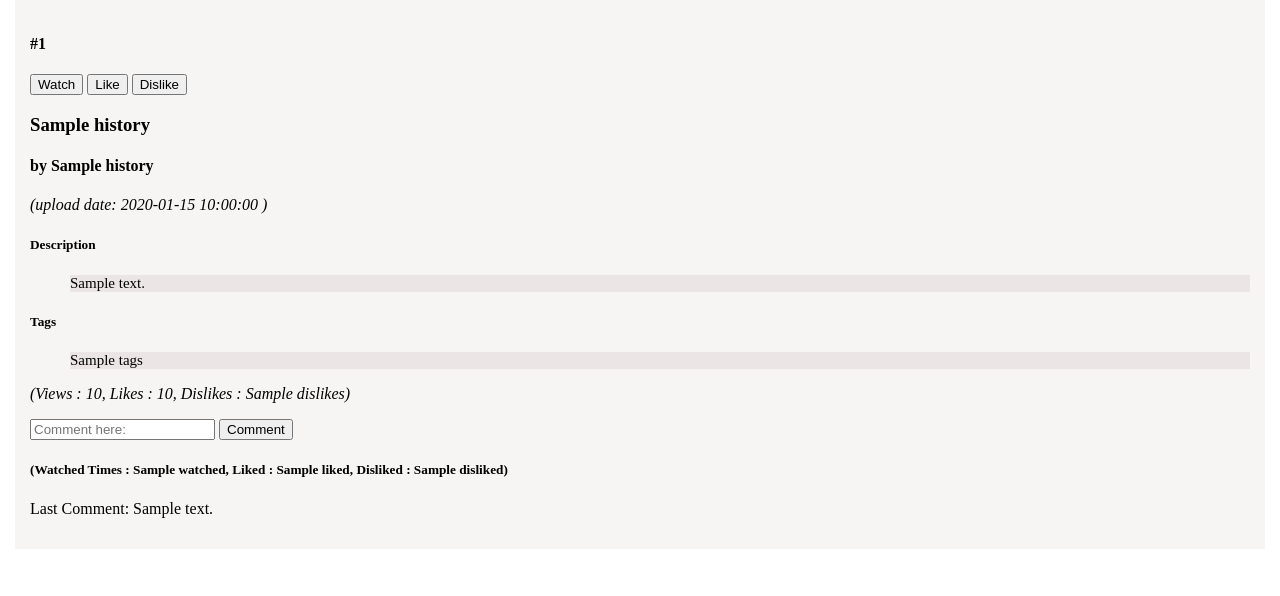
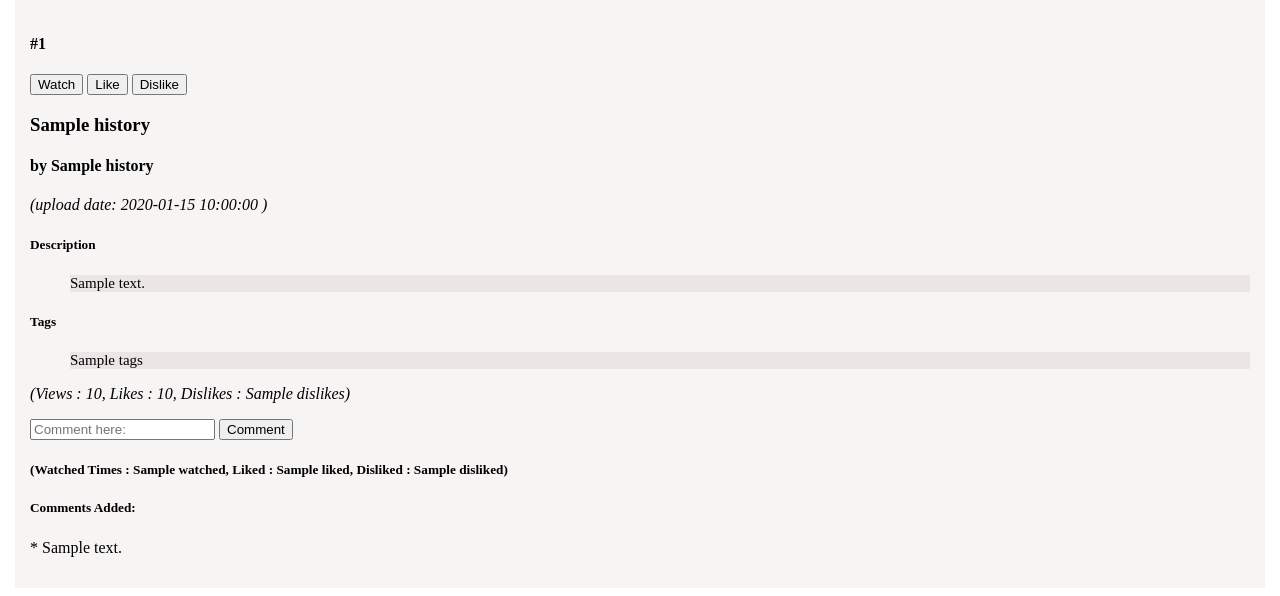
Before and after one commit to SidharthAgarwal18/XploreTube, a Flask app: page /history in a window 1280 px wide. Shown: the part 187-783 px from the top of the page. Run offline with Flask 2, Linux system fonts and the light colour scheme; a database or web service that is not in the repository returns one stand-in record (values such as "Sample title"); some libraries are stand-ins or nearby versions.

Commit message:
comments added

```diff
--- a/FRONT_END/app.py
+++ b/FRONT_END/app.py
@@ -34,7 +34,7 @@ def createTableforOnce():
     conn = get_db_connection()
     cur = conn.cursor()
     subquery = "((SELECT DISTINCT ON(channel_title)* FROM cavideos) UNION (SELECT DISTINCT ON(channel_title) * FROM frvideos) UNION (SELECT DISTINCT ON(channel_title)* FROM invideos) UNION (SELECT DISTINCT ON(channel_title)* FROM devideos) UNION (SELECT DISTINCT ON(channel_title)* FROM usvideos))"
-    cur.execute("CREATE TABLE IF NOT EXISTS history AS (SELECT DISTINCT ON (channel_title) channel_title as curr_user,video_id,channel_title,1 as watched,TRUE as liked,FALSE as disliked,'' as comments FROM "+subquery+" AS TEMP);")
+    cur.execute("CREATE TABLE IF NOT EXISTS history AS (SELECT DISTINCT ON (channel_title) channel_title as curr_user,video_id,channel_title,1 as watched,TRUE as liked,FALSE as disliked,ARRAY[]::text[] as comments FROM "+subquery+" AS TEMP);")
 
     conn.commit()
     cur.close()
@@ -226,11 +226,11 @@ def query():
             update = -1
             cur.execute("UPDATE history SET disliked = FALSE WHERE curr_user LIKE \'%"+curr_user+"%\' AND video_id LIKE '"+temp_videoId+"';")
     elif action=='Comment' and comment!=None:
-        cur.execute("UPDATE history SET comments = '"+comment+"'::text WHERE curr_user LIKE \'%"+curr_user+"%\' AND video_id LIKE '"+temp_videoId+"';")
+        cur.execute("UPDATE history SET comments = '"+comment+"'::text || comments WHERE curr_user LIKE \'%"+curr_user+"%\' AND video_id LIKE '"+temp_videoId+"';")
         cur.execute('UPDATE '+country+suffix+' SET comment_count = comment_count + 1 WHERE video_id LIKE '+videoId+';')
-        app.logger.info(action)
+        #app.logger.info(action)
 
-    app.logger.info("\nComment: "+comment)
+    #app.logger.info("\nComment: "+comment)
 
     if update!=0:
         cur.execute('UPDATE '+country+suffix+' SET '+action+'='+action+'+ '+str(update)+' WHERE video_id LIKE '+videoId+';')
--- a/FRONT_END/templates/myhistory.html
+++ b/FRONT_END/templates/myhistory.html
@@ -24,7 +24,12 @@
             <input type="text" name="comment" placeholder="Comment here: "> <input type="submit" name="selected_event" value="Comment">
             </form>
             <h5>(Watched Times : {{video[9]}}, Liked : {{video[10]}}, Disliked : {{video[11]}})</h5>
-            <p> Last Comment: {{ video[12] }}</p>
+            <p>
+            <h5> Comments Added: </h5>
+            {% for comment in video[12]%}
+                 * {{comment}} <br>
+            {% endfor %}
+            </p>
         </div>
     {% endfor %}
 {% endblock %}
```
